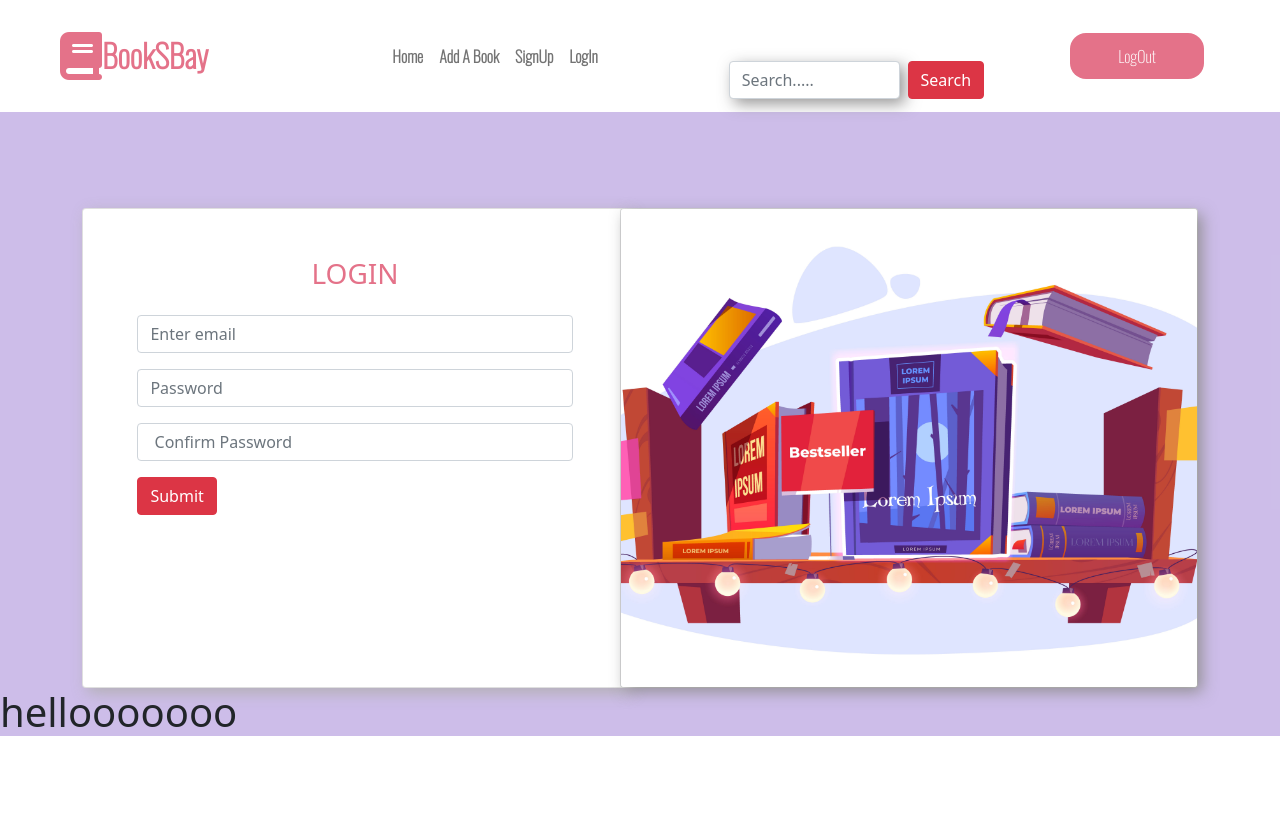
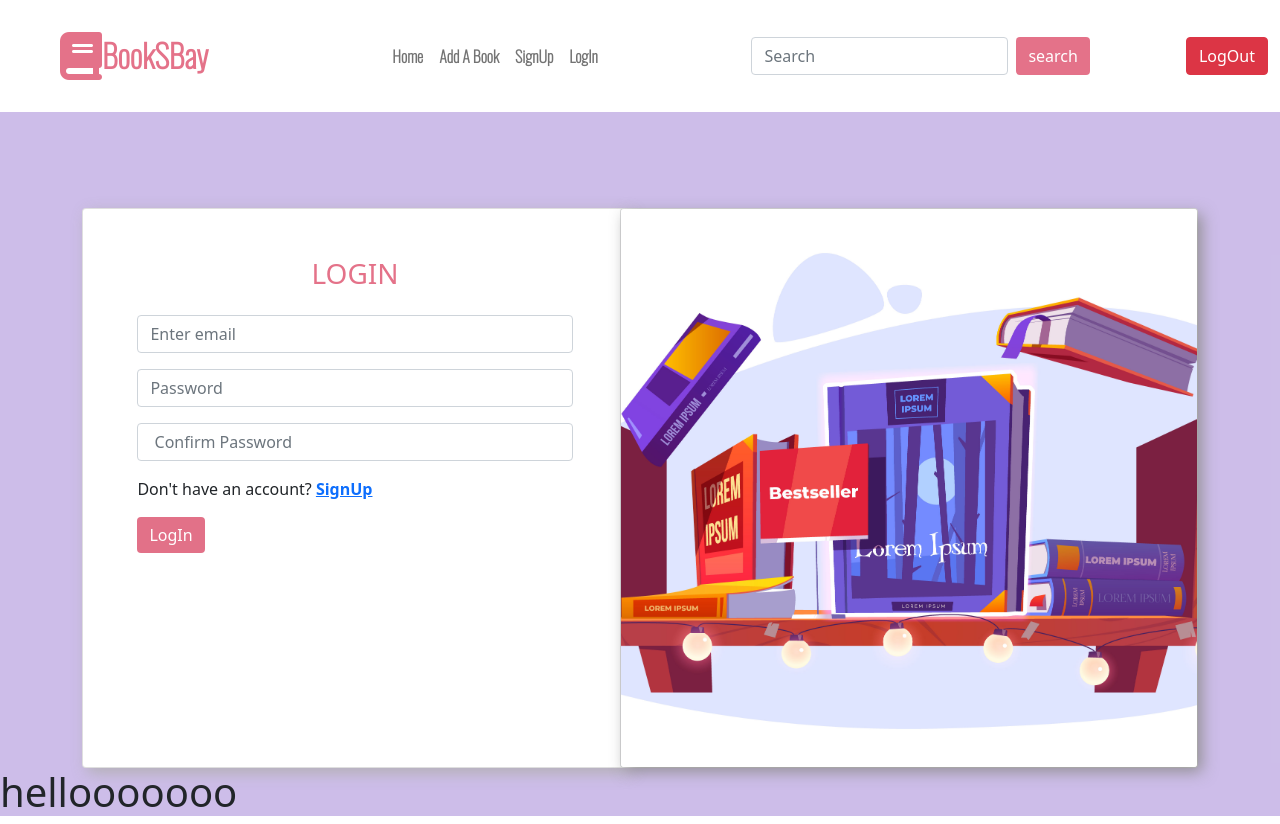
Before and after one commit to Obaayaa-1988/bookstore-app, a React (Create React App) app: page /loginBook in a window 1280 px wide. Before the commit the page ends 800 px from the top, so only its background shows below. Built offline with nearby package versions, Linux system fonts and the light colour scheme; a web font is replaced by a local one.

Commit message:
buttons color change

```diff
--- a/src/App.css
+++ b/src/App.css
@@ -138,7 +138,7 @@ Button .btn-primary{
 
 /** styling the Login*/
 .book-cards{
-  height: 60vh;
+  height: 70vh;
   background-color: white;
   border-radius: 20px;
   box-shadow: 5px 5px 15px rgba(175, 174, 174, 0.9);
--- a/src/components/book.jsx
+++ b/src/components/book.jsx
@@ -43,7 +43,7 @@ export default function Book() {
                                         <Form.Group controlId="formFile" className="mb-3">
                                             <Form.Control type="file" />
                                         </Form.Group>
-                                        <Button variant='dark' as="input" type="submit" value="Submit" />{' '}
+                                        <Button style={{backgroundColor:"rgb(226, 113, 136)", border:"none"}} as="input" type="submit" value="Submit" />
 
                                       </div>
                                     </Form>
--- a/src/components/header.jsx
+++ b/src/components/header.jsx
@@ -6,11 +6,11 @@ import { Nav, Container, Navbar, FormGroup, Form, Button, FormControl } from 're
 export default function Header() {
   return (
     <div>
-      <Navbar  expand="lg" className='nav-bar'>
+      <Navbar expand="lg" className='nav-bar'>
         <Container fluid>
 
           <Navbar.Brand className='brand-flex'>
-          <div className='header-social'>
+            <div className='header-social'>
               <i class="fa fa-book"></i>
             </div>
             <div><h2>BookSBay</h2></div>
@@ -22,23 +22,24 @@ export default function Header() {
 
             <Nav className="me-auto my-2 my-lg-0 nav-links" style={{ maxHeight: '100px' }} navbarScroll >
               <Nav.Link href="/"
-              style={{fontWeight:"bolder"}}>Home</Nav.Link>
+                style={{ fontWeight: "bolder" }}>Home</Nav.Link>
               <Nav.Link href="/book"> Add A Book</Nav.Link>
               <Nav.Link href="/signBook"> SignUp</Nav.Link>
               <Nav.Link href="/loginBook"> LogIn</Nav.Link>
               {/* <Nav.Link href="/categories">Categories</Nav.Link> */}
             </Nav>
-            <Form className="d-flex mt-5 ">
-                                            <FormControl type="search"placeholder="Search....." className="me-2" style={{width:"50%",boxShadow:"5px 5px 15px rgba(141, 140, 140, 0.9)"}} aria-label="Search"/>
-                                            <Button variant="danger">Search</Button>
-                                </Form>
-            <div><button className='register-btn'>LogOut</button></div>
+            <Form className="d-flex form-search">
+              <FormControl type="search" placeholder="Search" className="me-2" aria-label="Search" />
+              <Button style={{marginRight:"6rem", backgroundColor:"rgb(228, 114, 137)", border:"none"}}  >search</Button>
 
-            {/* <Form className="d-flex form-search">
-              <FormControl type="search" placeholder="Search" className="me-2" aria-label="Search" />
-              <Button variant="outline-success"  >search</Button>
+            </Form>
 
-            </Form> */}
+            <div>
+            <Button variant="danger" style={{}} >LogOut</Button>
+
+            </div>
+
+
           </Navbar.Collapse>
         </Container>
       </Navbar>
--- a/src/components/loginBook.jsx
+++ b/src/components/loginBook.jsx
@@ -1,5 +1,7 @@
 import React from 'react'
 import { Container, Row, Col, Card, Form, Button } from 'react-bootstrap';
+import { NavLink} from 'react-router-dom'
+
 import Image from '../images/image3.jpg';
 
 export default function LoginBook() {
@@ -24,8 +26,9 @@ export default function LoginBook() {
                                         <Form.Group className="mb-3" controlId="formGroupPassword">
                                             <Form.Control type="password" placeholder=" Confirm Password" />
                                         </Form.Group>
+                                        <p className='book-link'> Don't have an account? <NavLink to="/signBook">SignUp</NavLink></p>
 
-                                        <Button variant="danger" as="input" type="submit" value="Submit" className="btn2" />
+                                        <Button style={{backgroundColor:"rgb(226, 113, 136)", border:"none"}} as="input" type="submit" value="LogIn" className="btn2" />
 
                                     </div>
                                 </Form>
--- a/src/components/signBook.jsx
+++ b/src/components/signBook.jsx
@@ -1,5 +1,7 @@
 import React from 'react'
 import { Container, Row, Col, Card, Form, Button } from 'react-bootstrap';
+import { NavLink} from 'react-router-dom'
+
 import Image from '../images/image1.jpg';
 
 export default function SignBook() {
@@ -27,8 +29,10 @@ export default function SignBook() {
                                         <Form.Group className="mb-3" controlId="formGroupPassword">
                                             <Form.Control type="password" placeholder=" Confirm Password" />
                                         </Form.Group>
+                                        <p> Already Have An Account? <NavLink to="/loginBook">LogIn</NavLink></p>
 
-                                        <Button variant='danger' as="input" type="submit" value="Submit" className="btn2" />{' '}
+
+                                        <Button style={{backgroundColor:"rgb(226, 113, 136)", border:"none"}} as="input" type="submit" value="Register" className="btn2" />{' '}
 
                                     </div>
                                 </Form>
```
